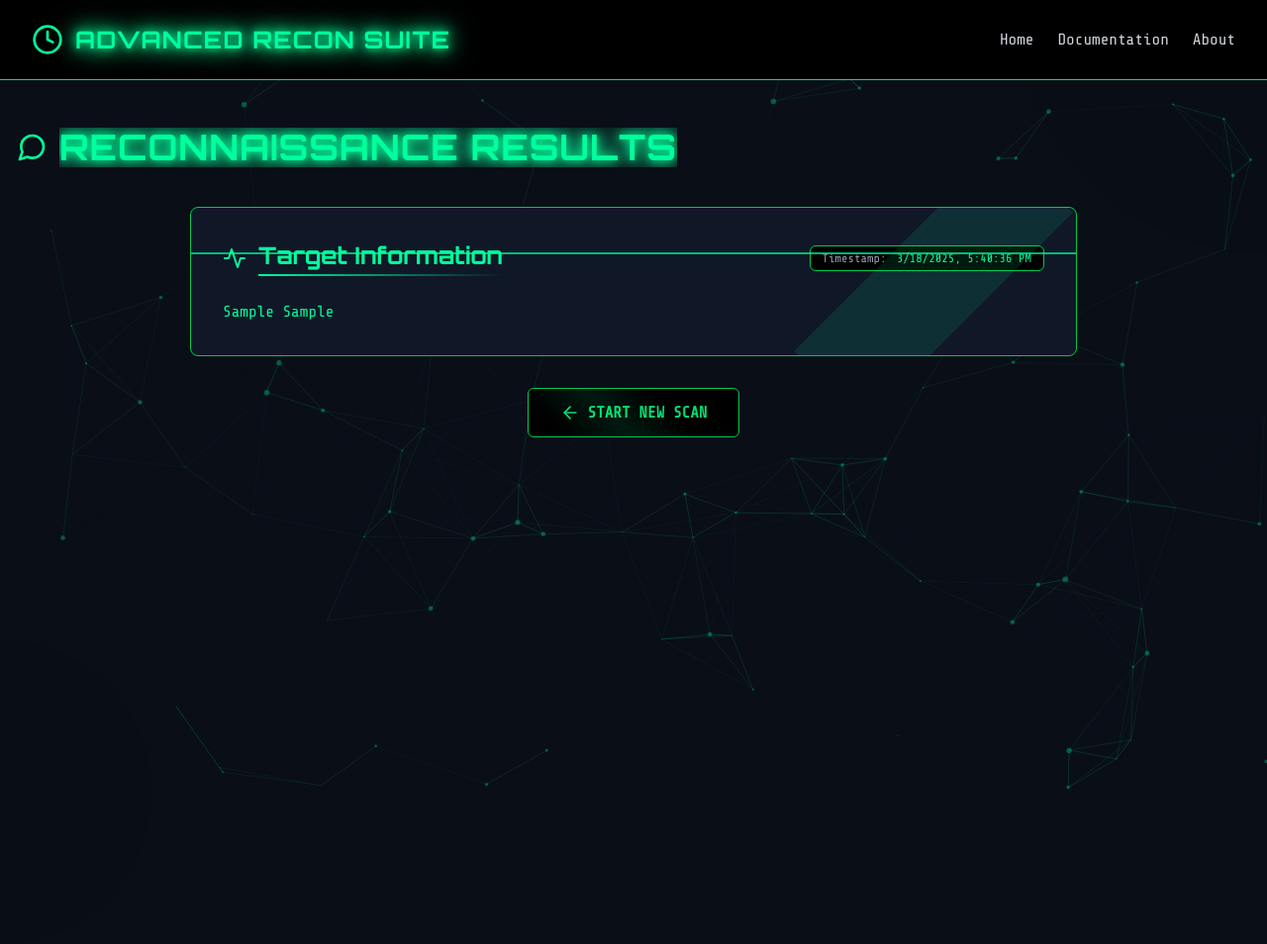
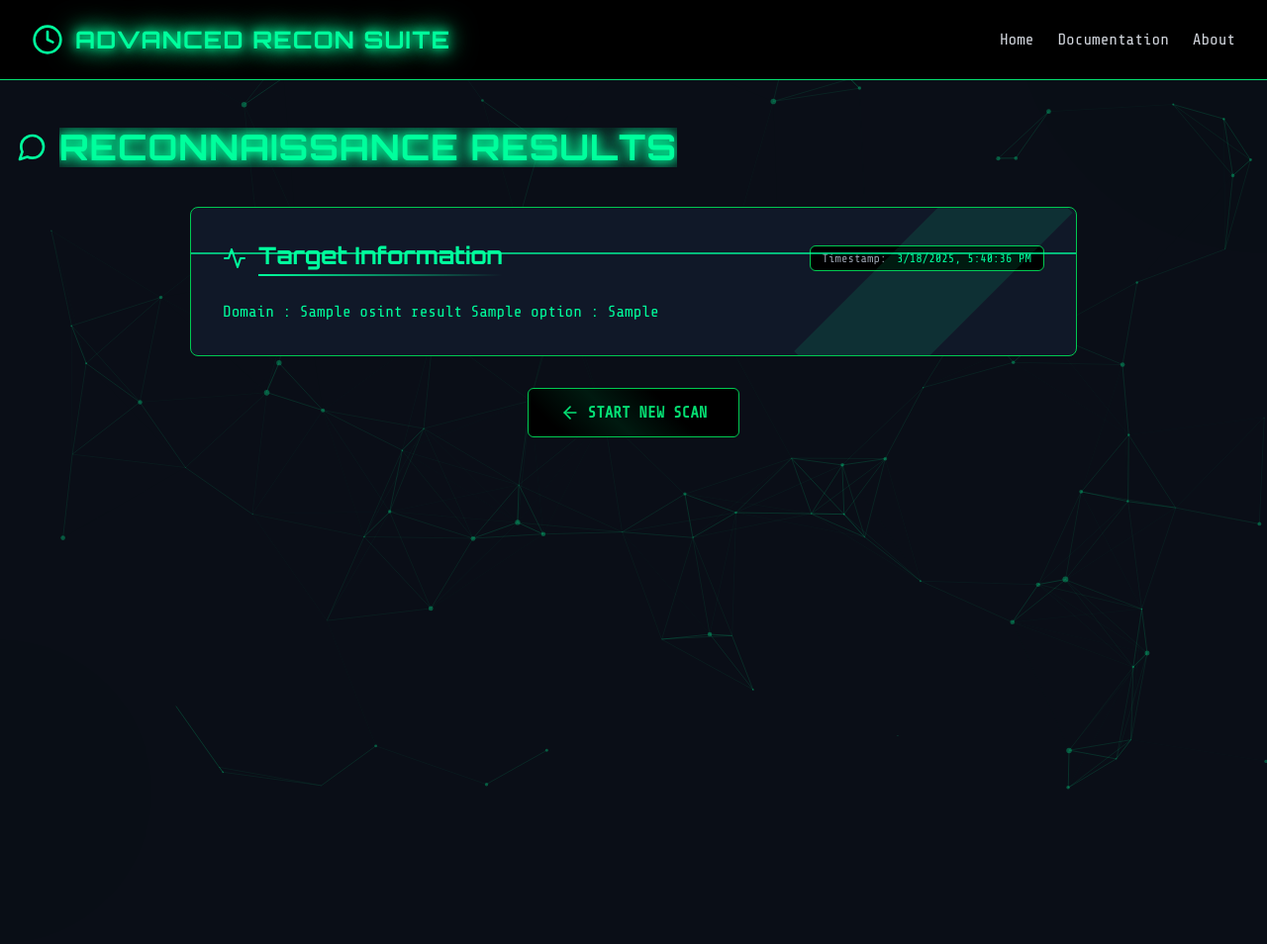
Before and after one commit to ViswajithJ/advanced-reconnaissance-suite, a Flask app: template app/templates/osint_output.html in a window 1280 px wide; the page is wider, and only the part inside the window is pictured. Shown: that part at 99% size. Run offline with Flask 3, Linux system fonts and the light colour scheme; the template is opened without the code that fills it: most values are stand-ins (such as "Sample title", 1, 10 or a date in 2020).

Commit message:
Structure output of osint

```diff
--- a/app/templates/osint_output.html
+++ b/app/templates/osint_output.html
@@ -283,8 +283,12 @@
                 <div class="grid grid-cols-1 gap-6">
                     <div id="results-container" class="space-y-6">
                         <!-- OSINT results will be inserted here -->
-                        {{ osint_result }}
-						{{ option_list }}
+                        <!-- {{ osint_result }} -->
+						<!-- {{ option_list }} -->
+						Domain : {{ osint_result["domain_name"] }}
+						{% for option in option_list %}
+							{{ option }} : {{ osint_result[option] }}<br>
+						{% endfor %}
                     </div>
                 </div>
             </div>
```
